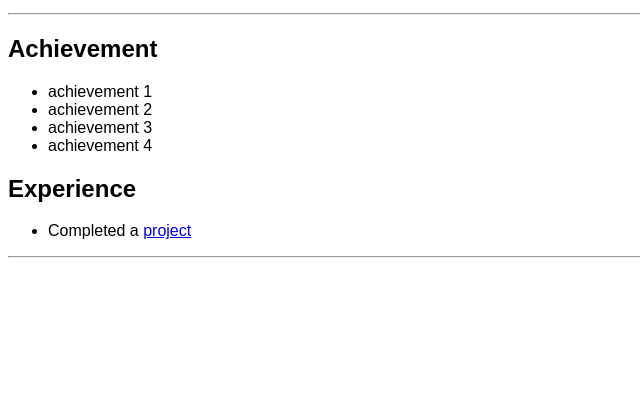
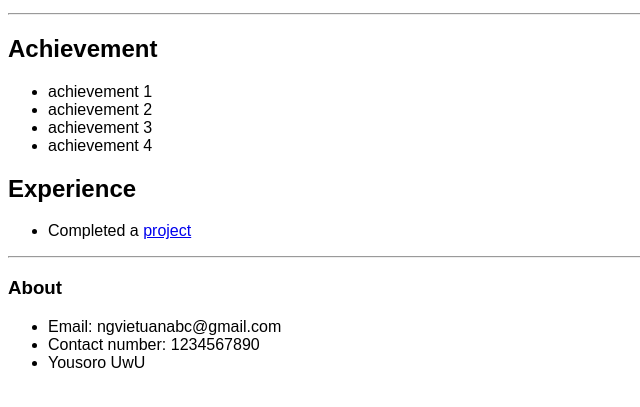
Before and after one commit to majesticmist/majesticmist.github.io, a plain HTML site: page index.html in a window 1280 px wide. Shown: the part 309-716 px from the top of the page, without its empty margins (0-640 px from the left). Drawn offline with Linux system fonts and the light colour scheme.

Commit message:
Update index.html

```diff
--- a/index.html
+++ b/index.html
@@ -62,7 +62,14 @@
     <hr>
 
     <section>
-
+    <h3>
+        About
+    </h3>
+    <ul>
+        <li>Email: ngvietuanabc@gmail.com</li>
+        <li>Contact number: 1234567890</li>
+        <li>Yousoro UwU</li>
+    </ul>
 
     </section>
     <!-- Add more sections for your remaining headers -->
```
